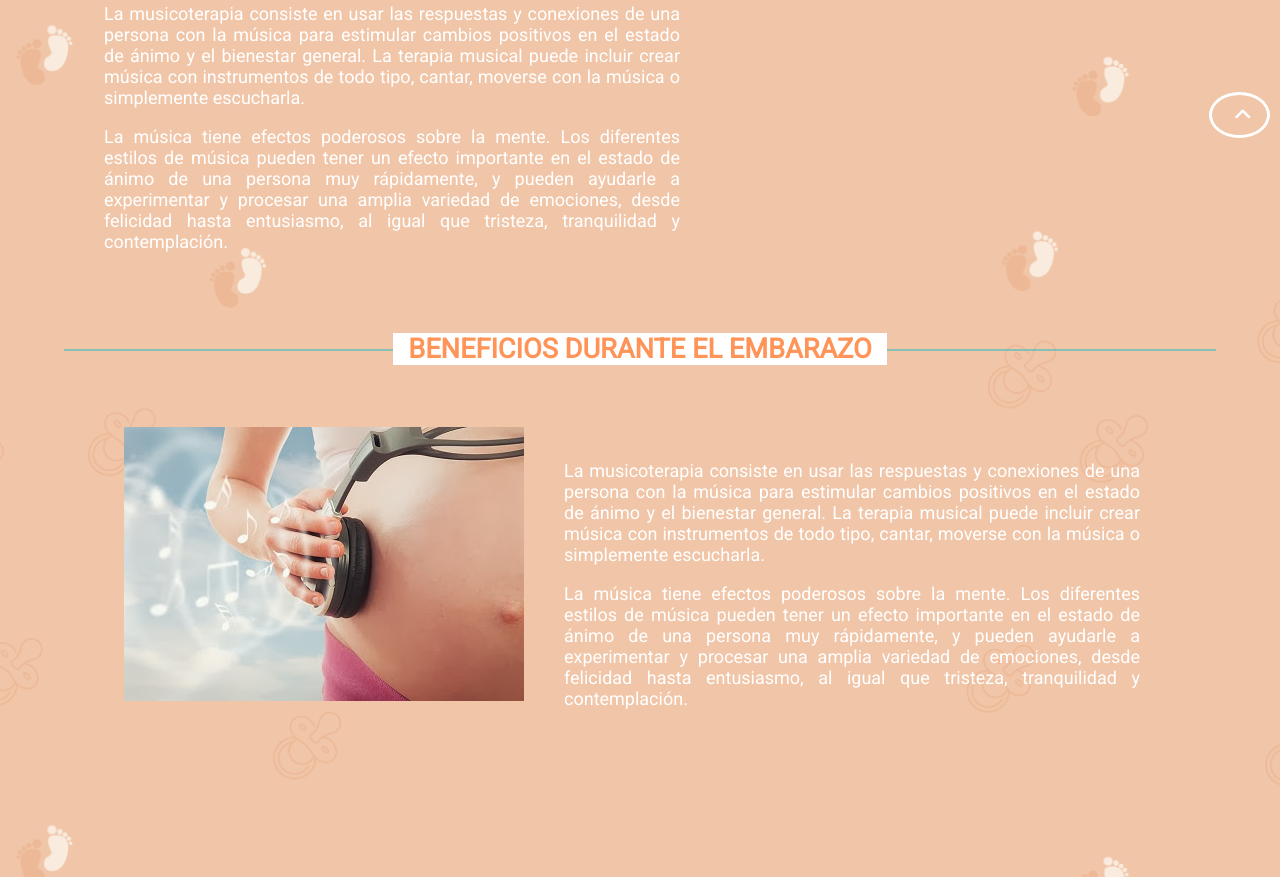
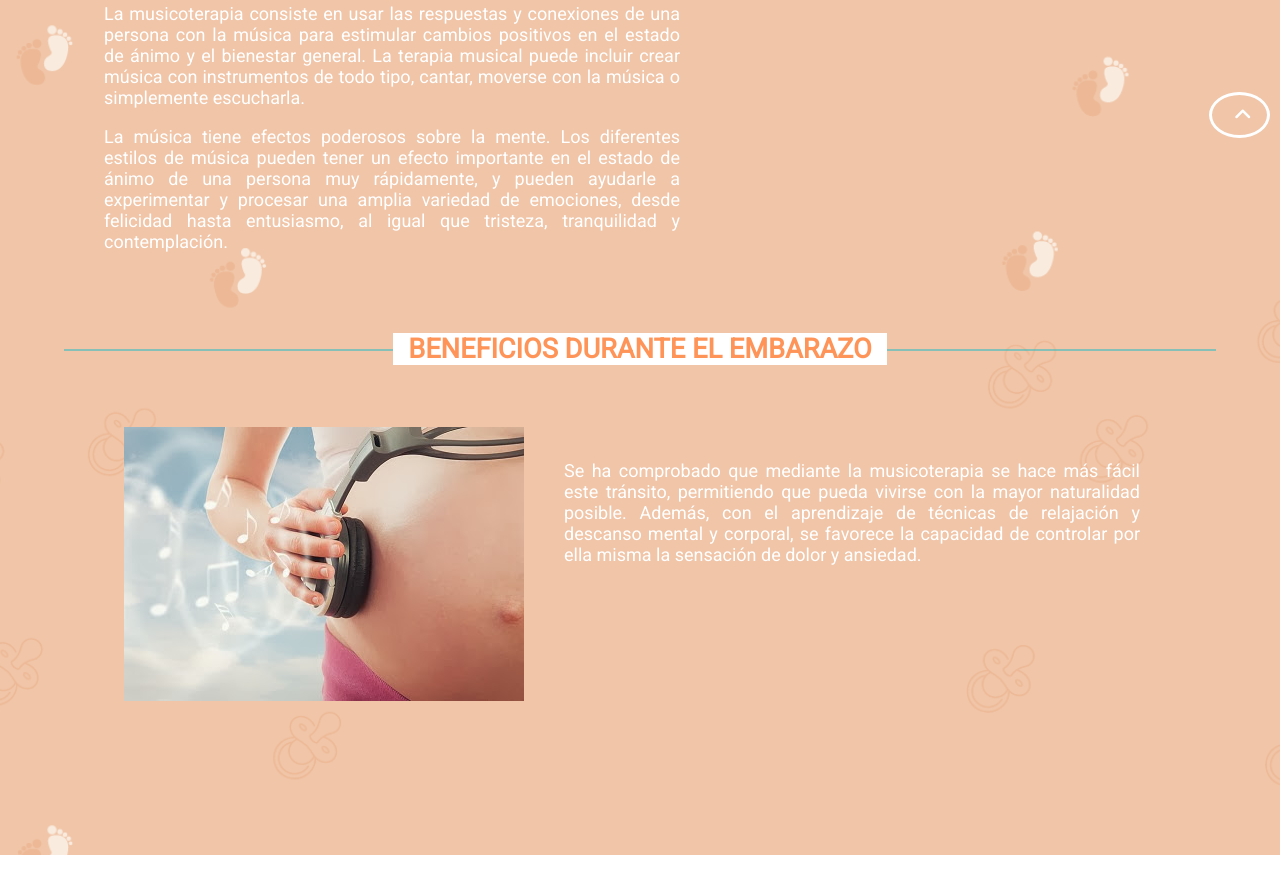
Before and after one commit to axlult/mommy-music, a plain HTML site: page src/main/resources/Templates/infoMusic.html in a window 1280 px wide. Shown: the part 632-1509 px from the top of the page. After the commit the page ends 1487 px from the top, so only its background shows below. Drawn offline with Linux system fonts and the light colour scheme.

Commit message:
Ajustes a page extras del frontend

```diff
--- a/src/main/resources/Templates/infoMusic.html
+++ b/src/main/resources/Templates/infoMusic.html
@@ -48,10 +48,12 @@
                 </div>
                 <div class="floatLeft width-div-texto padding-p p-top-padding">
                     <p class="p-font p-format">
-                        La musicoterapia consiste en usar las respuestas y conexiones de una persona con la m&uacute;sica para estimular cambios positivos en el estado de &aacute;nimo y el bienestar general. La terapia musical puede incluir crear m&uacute;sica  con instrumentos de todo tipo, cantar, moverse con la m&uacute;sica  o simplemente escucharla.
+                        Se ha comprobado que mediante la musicoterapia se hace m&aacute;s f&aacute;cil este tr&aacute;nsito, permitiendo que
+                        pueda vivirse con la mayor naturalidad posible. Adem&aacute;s, con el aprendizaje de t&eacute;cnicas de
+                        relajaci&oacute;n y descanso mental y corporal, se favorece la capacidad de controlar por ella misma
+                        la sensaci&oacute;n de dolor y ansiedad.
                     </p>
                     <p class="p-font p-format">
-                        La m&uacute;sica tiene efectos poderosos sobre la mente. Los diferentes estilos de m&uacute;sica pueden tener un efecto importante en el estado de &aacute;nimo de una persona muy r&aacute;pidamente, y pueden ayudarle a experimentar y procesar una amplia variedad de emociones, desde felicidad hasta entusiasmo, al igual que tristeza, tranquilidad y contemplaci&oacute;n.
                     </p>
                 </div>
             </div>
```
Also changed, not shown: src/main/resources/Templates/consejos.html (+5 -4 lines), src/main/resources/Templates/index.html (+1 -1 lines).
